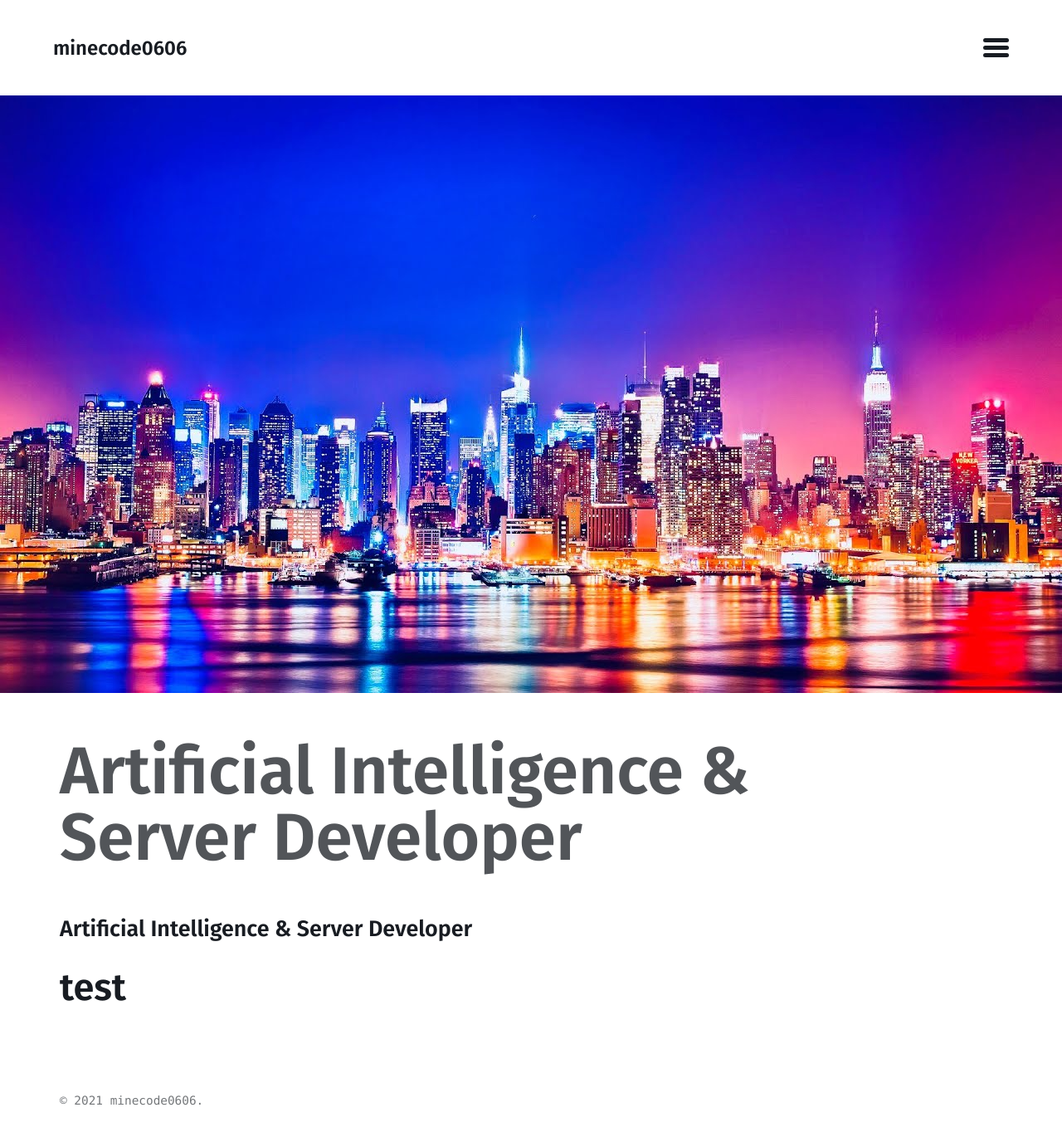
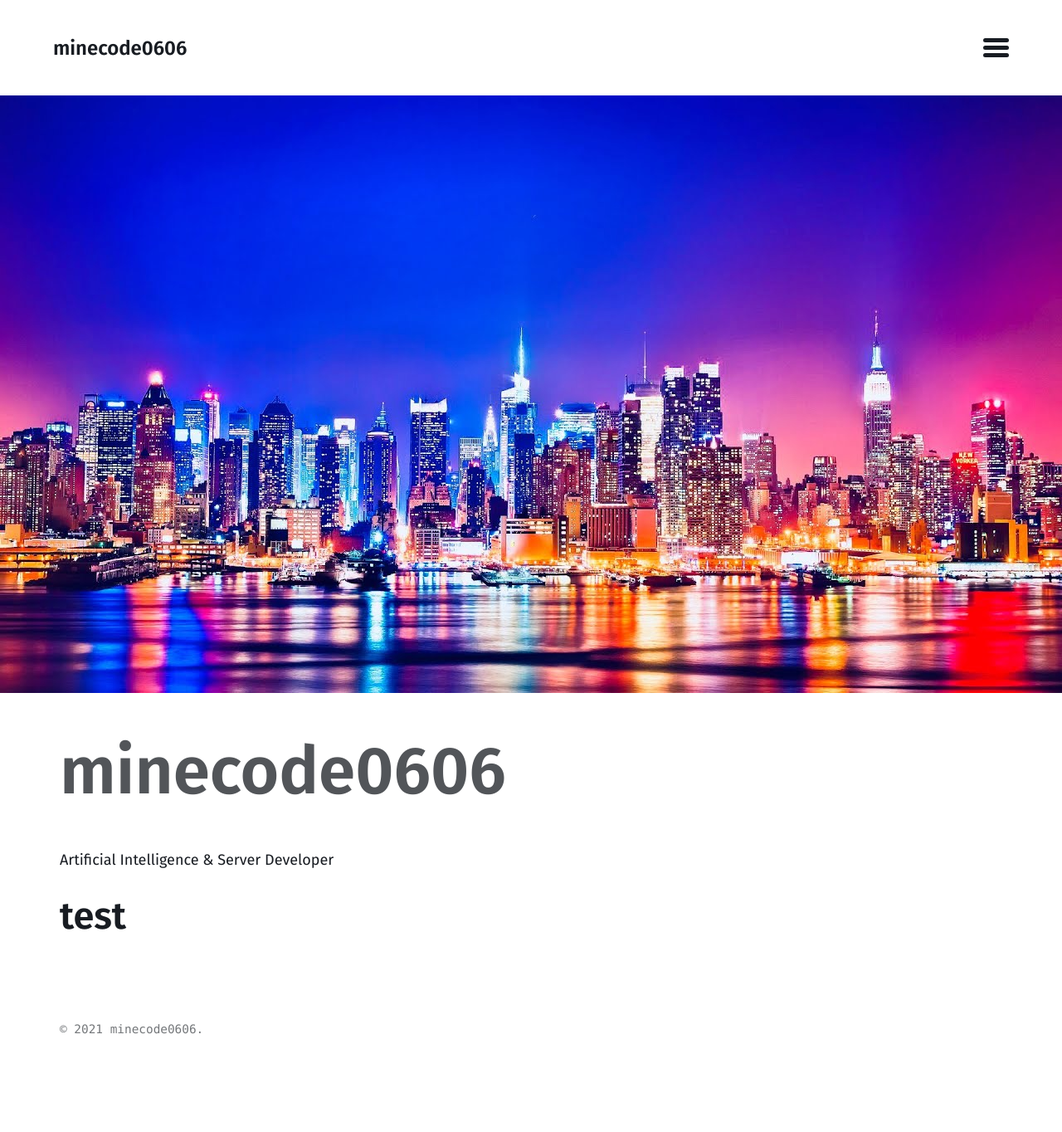
Before and after one commit to mmistakes/jekyll-theme-basically-basic, a Jekyll site: the page built from index.md, in a window 1280 px wide. Shown: the whole page at 83% size. Built offline with Jekyll 4.4.1, drawn with Linux system fonts in a browser that asks for light colours; our own code applies the rules of GitHub Pages for plain Markdown files; after the commit the page ends 1279 px from its top, so only the background shows below that.

Commit message:
add introduction

```diff
--- a/index.md
+++ b/index.md
@@ -2,6 +2,6 @@
 layout: home
 image : /assets/images/view.jpeg
 ---
-### Artificial Intelligence & Server Developer
+Artificial Intelligence & Server Developer
 
 # test
```
